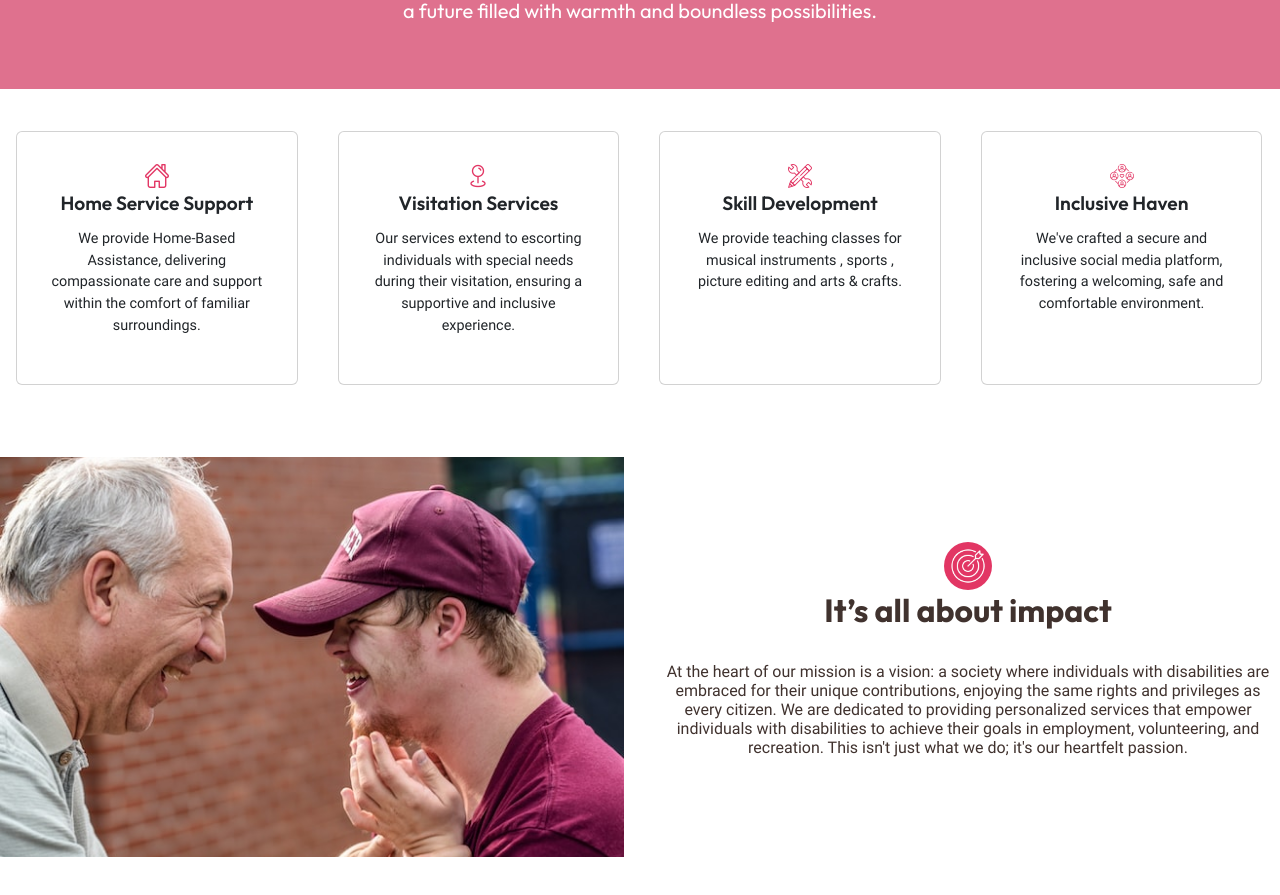
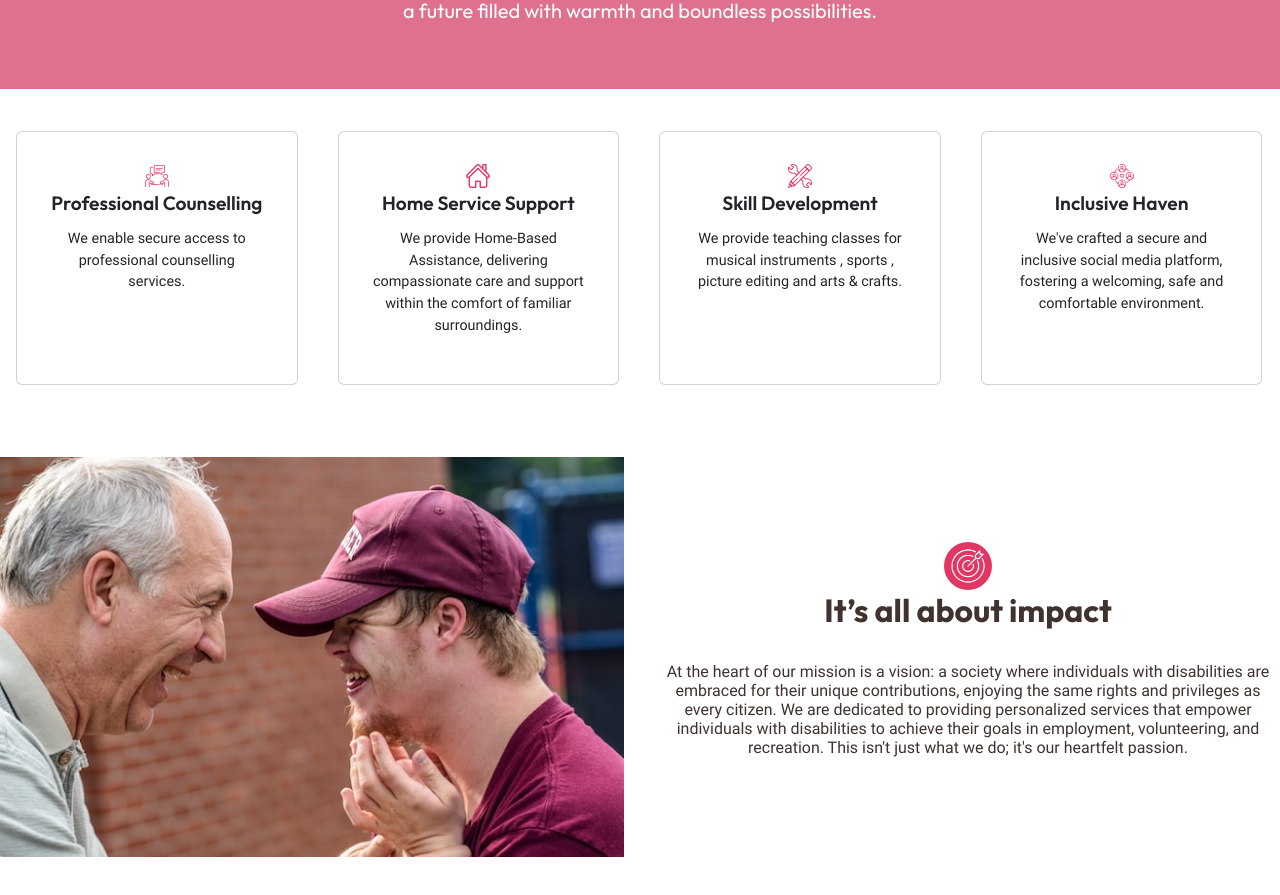
Before and after one commit to Ekpenga9000/careforall-client, a React (Vite) app: page / in a window 1280 px wide. Shown: the part 1020-1915 px from the top of the page. Built offline with nearby package versions, Linux system fonts and the light colour scheme.

Commit message:
Update services card for on the home page.

```diff
--- a/src/assets/data/data.ts
+++ b/src/assets/data/data.ts
@@ -1,23 +1,23 @@
+import counsellingIcon from "../icons/counsellingIcon.png";
 import homeIcon from "../icons/homeIcon.png";
 import inclusiveIcon from "../icons/communityIcon.png";
-import visitation from "../icons/visitation.png";
 import skillBuilding from "../icons/skills.png";
 import { CardProps } from "../../components/interfaces/Card";
 
 export const data:CardProps[] = [
     {
         id:1,
+        imgUrl: counsellingIcon,
+        alt: "Two people communicating.",
+        header: "Professional Counselling",
+        text:"We enable secure access to professional counselling services."
+    },
+    {
+        id:2,
         imgUrl: homeIcon,
         alt: "The picture of a home.",
         header: "Home Service Support",
         text:"We provide Home-Based Assistance, delivering compassionate care and support within the comfort of familiar surroundings."
-    },
-    {
-        id:2,
-        imgUrl: visitation,
-        alt: "A Pin on a map",
-        header: "Visitation Services",
-        text:"Our services extend to escorting individuals with special needs during their visitation, ensuring a supportive and inclusive experience."
     },
     {
         id:3,
```
Also changed, not shown: src/assets/icons/counsellingIcon.png.
